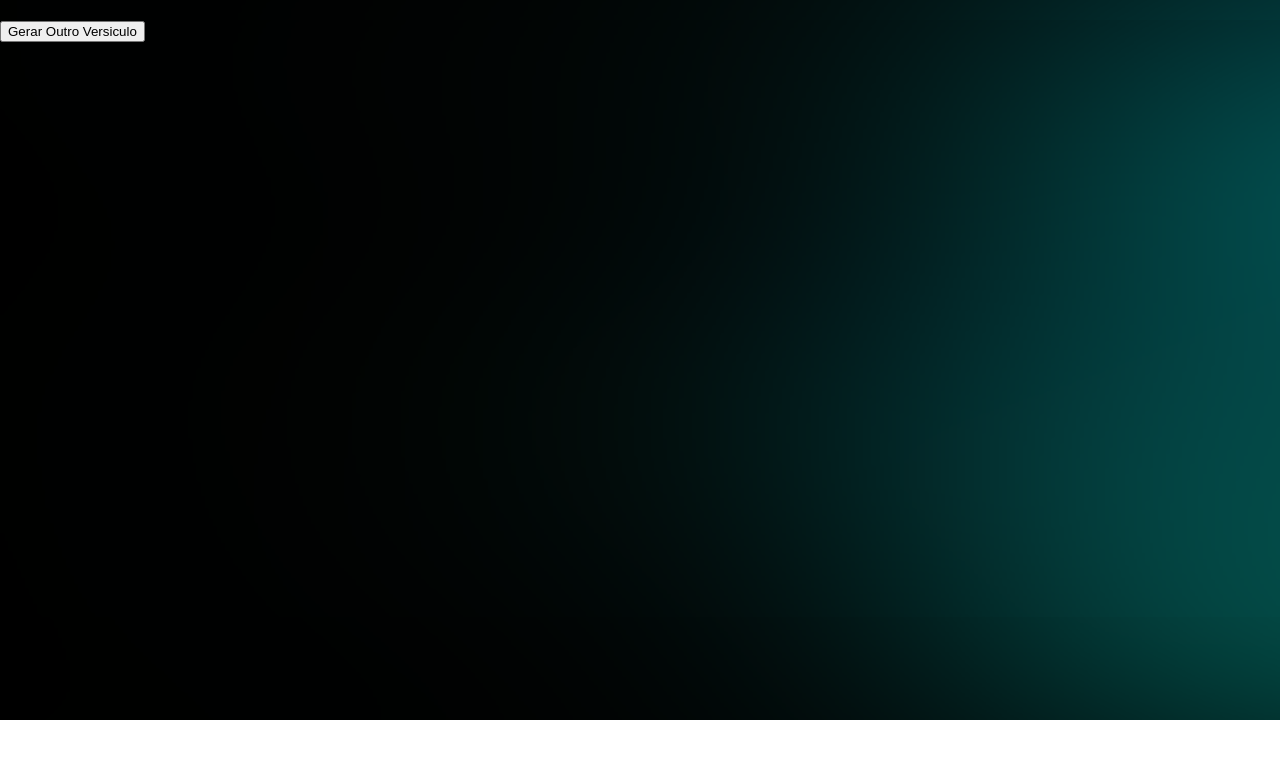
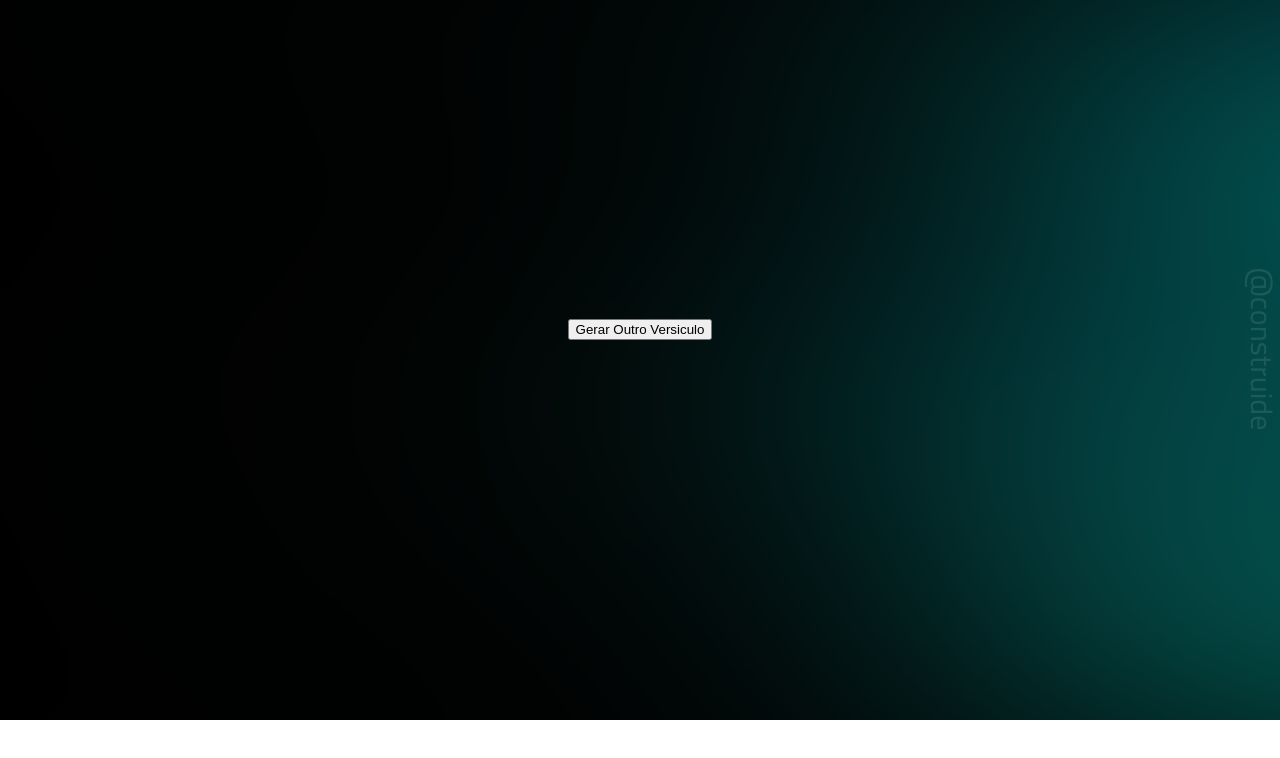
Before and after one commit to will10iam/app-versiculos, a React (Create React App) app: page /verses in a window 1280 px wide. Shown: the top 758 px of the page. Built offline with nearby package versions, Linux system fonts and the light colour scheme.

Commit message:
estilo pagina verses quase pronta

```diff
--- a/public/index.html
+++ b/public/index.html
@@ -1,43 +1,25 @@
 <!DOCTYPE html>
 <html lang="en">
+
 <head>
   <meta charset="utf-8" />
   <link rel="icon" href="%PUBLIC_URL%/favicon.ico" />
   <meta name="viewport" content="width=device-width, initial-scale=1" />
   <meta name="theme-color" content="#000000" />
-    <meta
-      name="description"
-      content="Web site created using create-react-app"
-    />
+  <meta name="description" content="Web site created using create-react-app" />
   <link rel="apple-touch-icon" href="%PUBLIC_URL%/logo192.png" />
-    <!--
-      manifest.json provides metadata used when your web app is installed on a
-      user's mobile device or desktop. See https://developers.google.com/web/fundamentals/web-app-manifest/
-    -->
+  <link rel="preconnect" href="https://fonts.googleapis.com">
+  <link rel="preconnect" href="https://fonts.gstatic.com" crossorigin>
+  <link href="https://fonts.googleapis.com/css2?family=Cairo:wght@400;700&display=swap" rel="stylesheet">
   <link rel="manifest" href="%PUBLIC_URL%/manifest.json" />
-    <!--
-      Notice the use of %PUBLIC_URL% in the tags above.
-      It will be replaced with the URL of the `public` folder during the build.
-      Only files inside the `public` folder can be referenced from the HTML.
 
-      Unlike "/favicon.ico" or "favicon.ico", "%PUBLIC_URL%/favicon.ico" will
-      work correctly both with client-side routing and a non-root public URL.
-      Learn how to configure a non-root public URL by running `npm run build`.
-    -->
-    <title>React App</title>
+  <title>ConstruIde - Versículos</title>
 </head>
+
 <body>
   <noscript>You need to enable JavaScript to run this app.</noscript>
   <div id="root"></div>
-    <!--
-      This HTML file is a template.
-      If you open it directly in the browser, you will see an empty page.
 
-      You can add webfonts, meta tags, or analytics to this file.
-      The build step will place the bundled scripts into the <body> tag.
+</body>
 
-      To begin the development, run `npm start` or `yarn start`.
-      To create a production bundle, use `npm run build` or `yarn build`.
-    -->
-  </body>
 </html>
--- a/src/Pages/Verses/index.css
+++ b/src/Pages/Verses/index.css
@@ -6,5 +6,47 @@
     margin: 0;
     border: 0;
     box-sizing: border-box;
+    display: flex;
+    flex-direction: column;
+    justify-content: center;
+    align-items: center;
+}
+
+.verse {
+    color: #fff;
+    text-align: center;
+    width: 700px;
+    font-family: 'Cairo', sans-serif;
+    font-size: 30px;
+    line-height: 35px;
+}
+
+.reference {
+    color: #F6BE00;
+    text-align: center;
+    width: 900px;
+    margin-top: -15px;
+    font-size: 25px;
+    text-transform: uppercase;
+    letter-spacing: 3px;
+}
+
+.sociais {
+    display: flex;
+    margin-left: 1110px;
 
 }
+
+.insta {
+    transform: rotate(90deg);
+    margin-bottom: -190px;
+    text-decoration: none;
+    color: #fff;
+    font-size: 30px;
+    opacity: 0.1;
+    font-weight: 100;
+}
+
+.insta:hover {
+    opacity: 0.8;
+}
--- a/src/Pages/Verses/index.js
+++ b/src/Pages/Verses/index.js
@@ -10,7 +10,7 @@ class Verses extends Component {
             textoVersiculo: ''
         };
 
-        this.quebraBiscoito = this.quebraBiscoito.bind(this)
+        this.geraVersiculo = this.geraVersiculo.bind(this)
 
         this.versiculos = [
             {
@@ -40,7 +40,7 @@ class Verses extends Component {
         ];
     }
 
-    quebraBiscoito() {
+    geraVersiculo() {
         let state = this.state;
         let numAleatorio = Math.floor(Math.random() * this.versiculos.length);
         state.textoVersiculo = this.versiculos[numAleatorio];
@@ -49,11 +49,17 @@ class Verses extends Component {
 
     render() {
         return (
-            <div className='container'>
-                <h2 className='verse'>{this.state.textoVersiculo.texto}</h2>
-                <h3 className='reference'>{this.state.textoVersiculo.referencia}</h3>
-                <Botao nome="Gerar Outro Versiculo" acaoBtn={this.quebraBiscoito} />
-            </div>
+            <>
+                <div className='container'>
+                    <div className='sociais'>
+                        <a className='insta' href="https://www.instagram.com/constru.ide/" target="_blank" rel="noreferrer">@construide</a>
+                    </div>
+
+                    <h2 className='verse'>{this.state.textoVersiculo.texto}</h2>
+                    <h3 className='reference'>{this.state.textoVersiculo.referencia}</h3>
+                    <Botao nome="Gerar Outro Versiculo" acaoBtn={this.geraVersiculo} />
+                </div>
+            </>
         )
     }
 }
--- a/src/index.css
+++ b/src/index.css
@@ -1,8 +1,6 @@
 body {
   margin: 0;
-  font-family: -apple-system, BlinkMacSystemFont, 'Segoe UI', 'Roboto', 'Oxygen',
-    'Ubuntu', 'Cantarell', 'Fira Sans', 'Droid Sans', 'Helvetica Neue',
-    sans-serif;
+  font-family: 'Cairo', sans-serif;
   -webkit-font-smoothing: antialiased;
   -moz-osx-font-smoothing: grayscale;
   background-image: url('./Assets/come.png');
@@ -13,6 +11,6 @@ body {
 }
 
 code {
-  font-family: source-code-pro, Menlo, Monaco, Consolas, 'Courier New',
+  font-family: 'Cairo',
     monospace;
 }
```
Also changed, not shown: src/Assets/versiculos1.png (added). Lines whose indentation alone changed are shown as unchanged.
